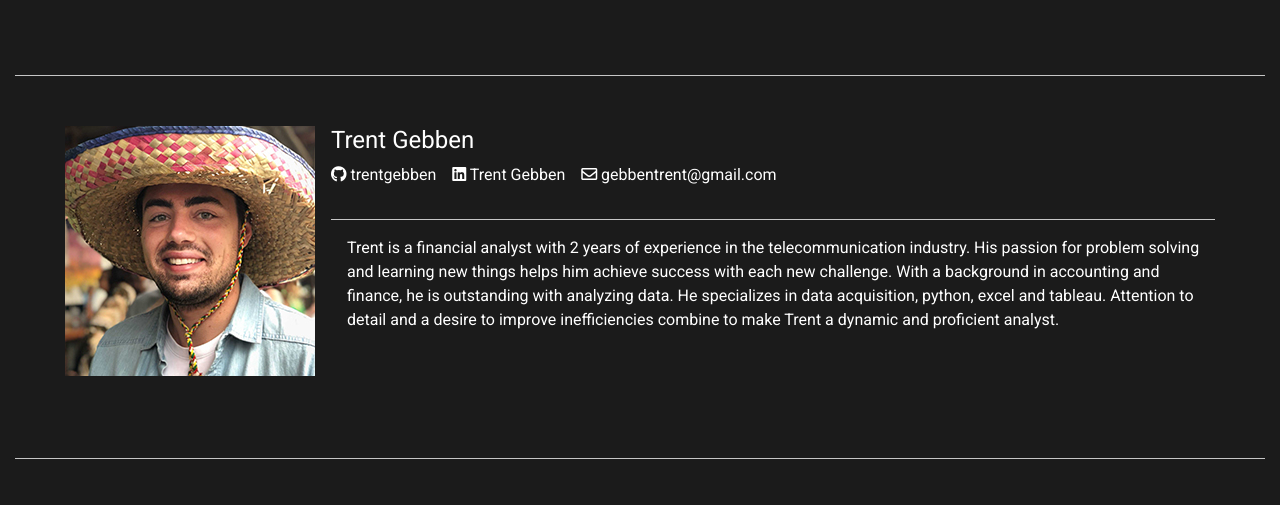
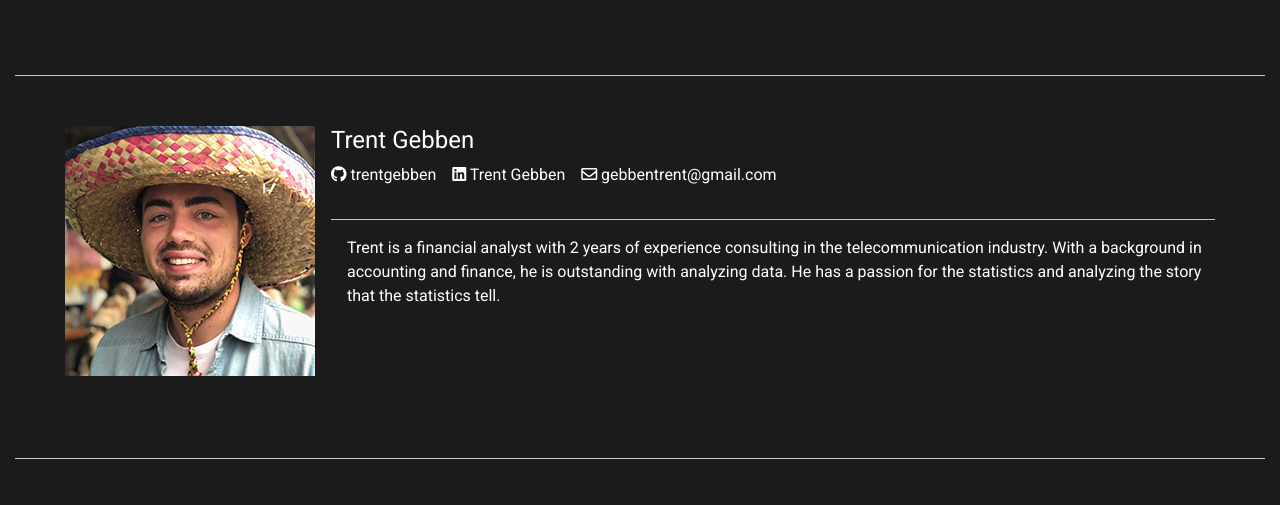
Before and after one commit to vlarie/EPIC_team5_Project3, a Flask app: page /aboutus/ in a window 1280 px wide. Shown: the part 766-1271 px from the top of the page. Run offline with Flask 2, Linux system fonts and the light colour scheme; some libraries are stand-ins or nearby versions.

Commit message:
Updates to Trent bio

```diff
--- a/templates/aboutus.html
+++ b/templates/aboutus.html
@@ -60,7 +60,7 @@
                 <a href="https://www.linkedin.com/in/trent-gebben-3aa54033/"><i class="fab fa-linkedin" aria-hidden="true" onclick="location.href='https://www.linkedin.com/in/trent-gebben-3aa54033/'"></i> Trent Gebben &nbsp;&nbsp;</a>
                 <i class="far fa-envelope" aria-hidden="true" onclick="location.href='/keypoints'"></i> gebbentrent@gmail.com
                 <hr>
-                <p>Trent is a financial analyst with 2 years of experience in the telecommunication industry. His passion for problem solving and learning new things helps him achieve success with each new challenge. With a background in accounting and finance, he is outstanding with analyzing data. He specializes in data acquisition, python, excel and tableau. Attention to detail and a desire to improve inefficiencies combine to make Trent a dynamic and proficient analyst.</p>
+                <p>Trent is a financial analyst with 2 years of experience consulting in the telecommunication industry. With a background in accounting and finance, he is outstanding with analyzing data. He has a passion for the statistics and analyzing the story that the statistics tell.</p>
             </div>
         </div>
     </section>
```
